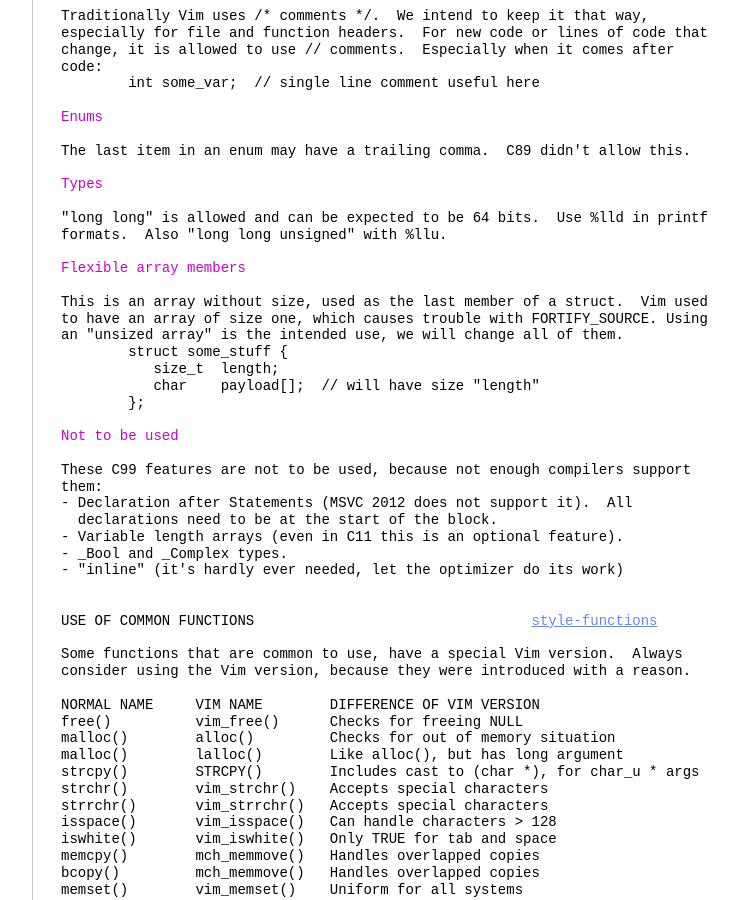
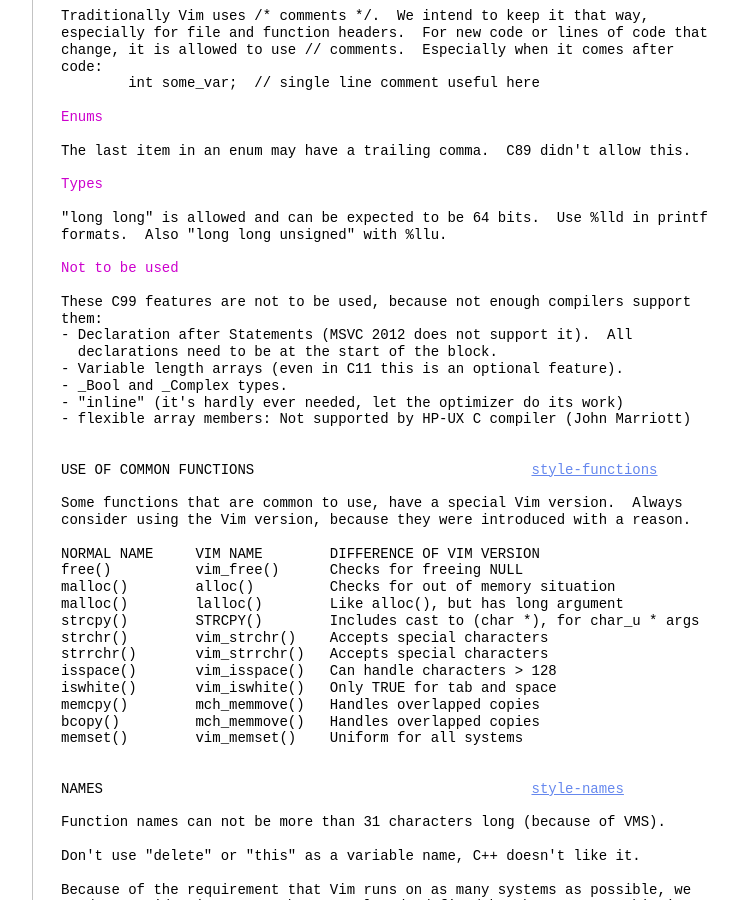
Before and after one commit to vim-jp/vimdoc-en, a Jekyll site: the page built from develop.html, in a window 1280 px wide and 900 px high, scrolled down 3487 px. Shown: the whole window, without its empty margins (340-1078 px from the left). Built offline with Jekyll 4.4.1, drawn with Linux system fonts in a browser that asks for light colours; nearby versions of some CDN libraries; comment, search, counter and statistics services are not loaded.

Commit message:
Generated by Travis JOB 448.1
https://travis-ci.org/vim-jp/vimdoc-en/builds/368773054

```diff
--- a/develop.html
+++ b/develop.html
@@ -214,16 +214,6 @@
 &quot;long long&quot; is allowed and can be expected to be 64 bits.&nbsp;&nbsp;Use %lld in printf<br>
 formats.&nbsp;&nbsp;Also &quot;long long unsigned&quot; with %llu.<br>
 <br>
-<span class="PreProc">Flexible array members</span><br>
-<br>
-This is an array without size, used as the last member of a struct.&nbsp;&nbsp;Vim used<br>
-to have an array of size one, which causes trouble with FORTIFY_SOURCE. Using<br>
-an &quot;unsized array&quot; is the intended use, we will change all of them.<br>
-&nbsp;&nbsp;&nbsp;&nbsp;&nbsp;&nbsp;&nbsp;&nbsp;struct some_stuff {<br>
-&nbsp;&nbsp;&nbsp;&nbsp;&nbsp;&nbsp;&nbsp;&nbsp;&nbsp;&nbsp; size_t&nbsp;&nbsp;length;<br>
-&nbsp;&nbsp;&nbsp;&nbsp;&nbsp;&nbsp;&nbsp;&nbsp;&nbsp;&nbsp; char&nbsp;&nbsp;&nbsp;&nbsp;payload[];&nbsp;&nbsp;// will have size &quot;length&quot;<br>
-&nbsp;&nbsp;&nbsp;&nbsp;&nbsp;&nbsp;&nbsp;&nbsp;};<br>
-<br>
 <span class="PreProc">Not to be used</span><br>
 <br>
 These C99 features are not to be used, because not enough compilers support<br>
@@ -233,6 +223,7 @@
 - Variable length arrays (even in C11 this is an optional feature).<br>
 - _Bool and _Complex types.<br>
 - &quot;inline&quot; (it's hardly ever needed, let the optimizer do its work)<br>
+- flexible array members: Not supported by HP-UX C compiler (John Marriott)<br>
 <br>
 <br>
 <span class="Statement">USE OF COMMON FUNCTIONS&nbsp;&nbsp;&nbsp;&nbsp;&nbsp;&nbsp;&nbsp;&nbsp;&nbsp;&nbsp;&nbsp;&nbsp;&nbsp;&nbsp;&nbsp;&nbsp;&nbsp;&nbsp;&nbsp;&nbsp;&nbsp;&nbsp;&nbsp;&nbsp;&nbsp;&nbsp;&nbsp;&nbsp;&nbsp;&nbsp;&nbsp;&nbsp;&nbsp;</span><a class="Constant" href="develop.html#style-functions" name="style-functions">style-functions</a><br>
```
